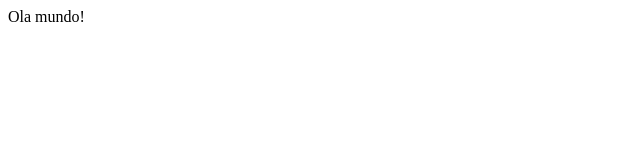
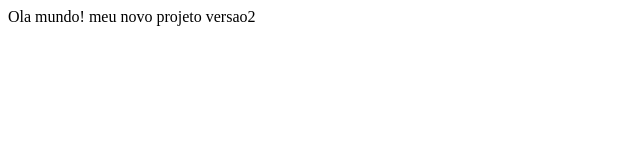
Before and after one commit to ro85pereira/ProjetoNovo2, a plain HTML site: page index.html in a window 1280 px wide. Shown: the whole page, without its empty margins (0-640 px from the left). Drawn offline with Linux system fonts and the light colour scheme.

Commit message:
criado arquivo versao2

```diff
--- a/index.html
+++ b/index.html
@@ -6,5 +6,6 @@
 </head>
 <body>
 Ola mundo!
+meu novo projeto versao2
 </body>
 </html>
```
